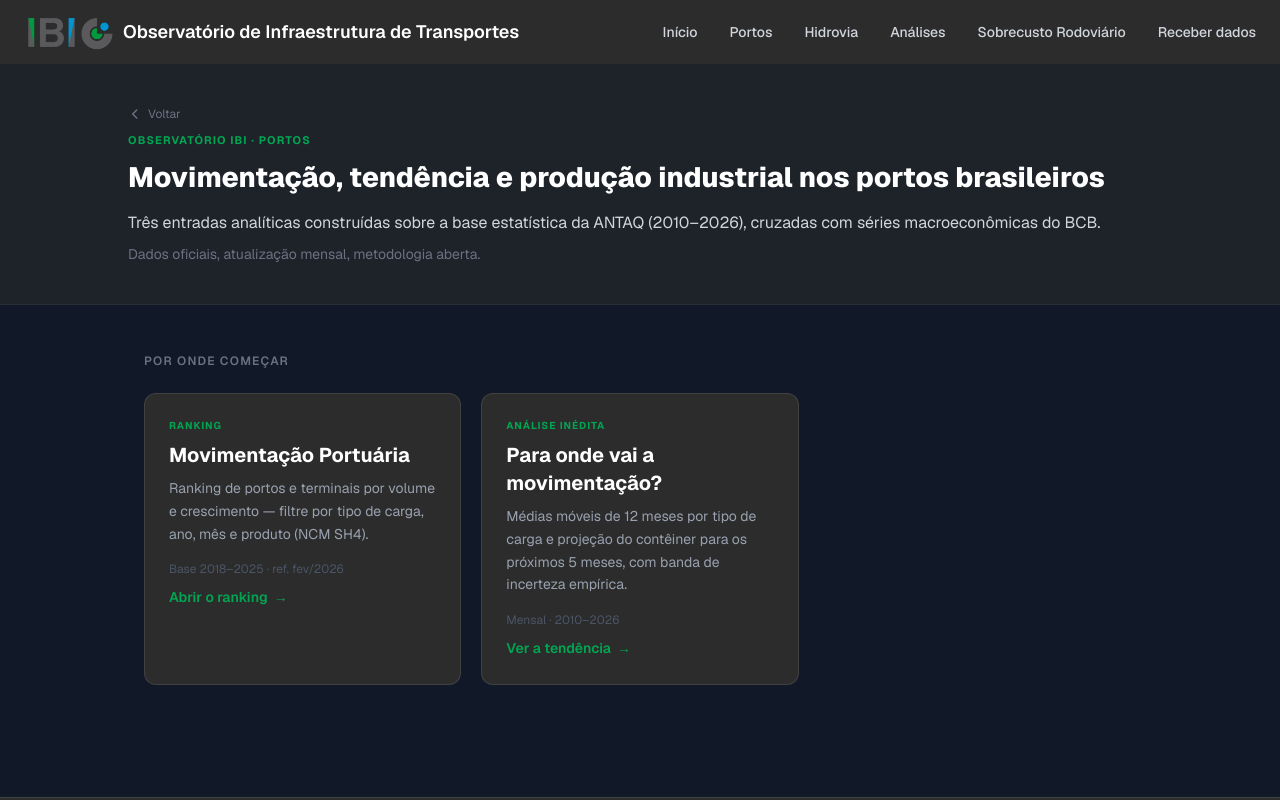
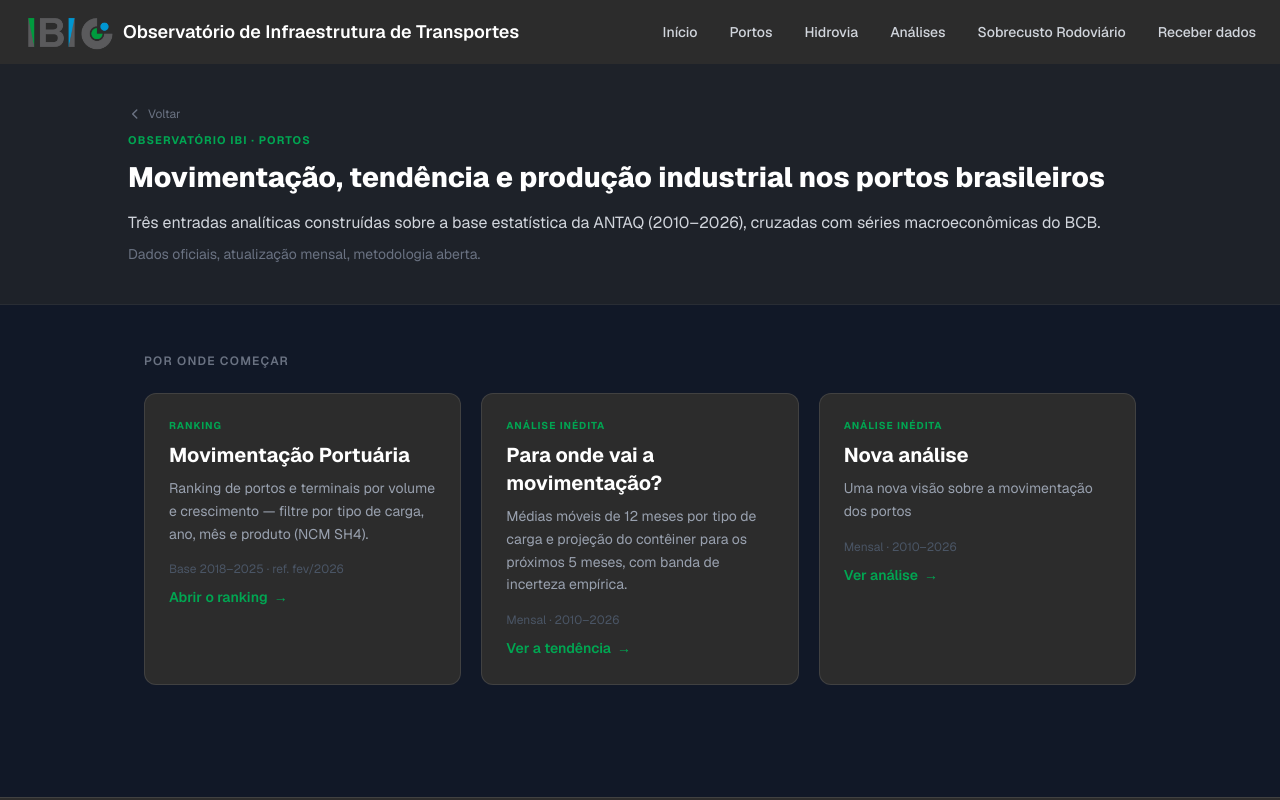
Before and after one commit to IBI-Observatorio/hidrovia-dashboard, a Next.js app: page /portos in a window 1280 px wide. Shown: the top 800 px of the page. Built offline with nearby package versions, Linux system fonts and the light colour scheme.

Commit message:
feat: add card de nova analise

```diff
--- a/app/(site)/portos/page.tsx
+++ b/app/(site)/portos/page.tsx
@@ -1,6 +1,7 @@
 import type { Metadata } from "next";
 import Link from "next/link";
 import BackLink from "@/components/BackLink";
+import { title } from "process";
 
 export const metadata: Metadata = {
   title: "Portos — Observatório IBI",
@@ -27,6 +28,15 @@ const cards = [
     cta: "Ver a tendência",
     href: "/portos/ineditas/tendencia-cargas",
   },
+  {
+    eyebrow: "Análise inédita",
+    title: "Nova análise",
+    description:
+      "Uma nova visão sobre a movimentação dos portos",
+    meta: "Mensal · 2010–2026",
+    cta: "Ver análise",
+    href: "/portos/analises",
+  }
 ];
 
 export default function PortosLandingPage() {
```
